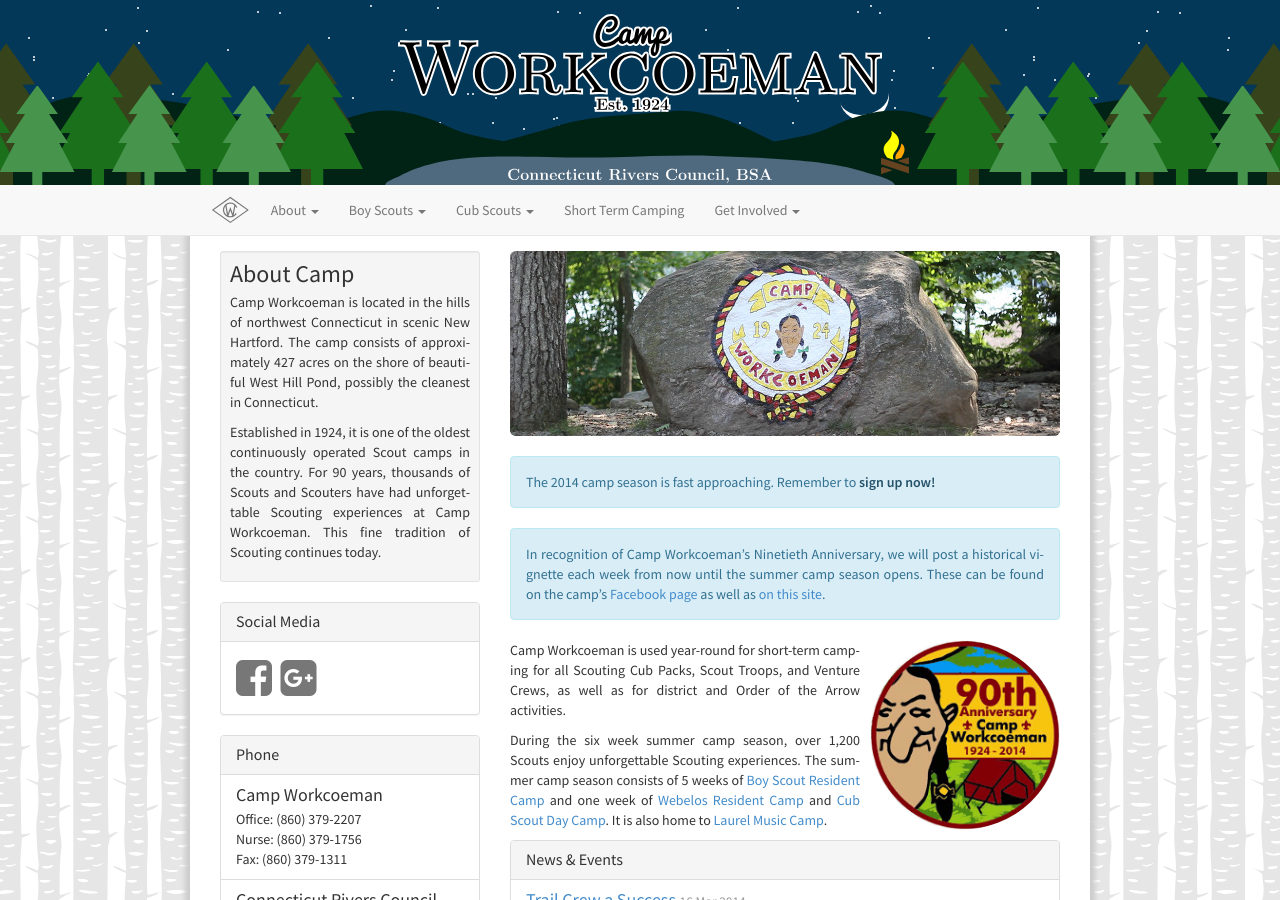
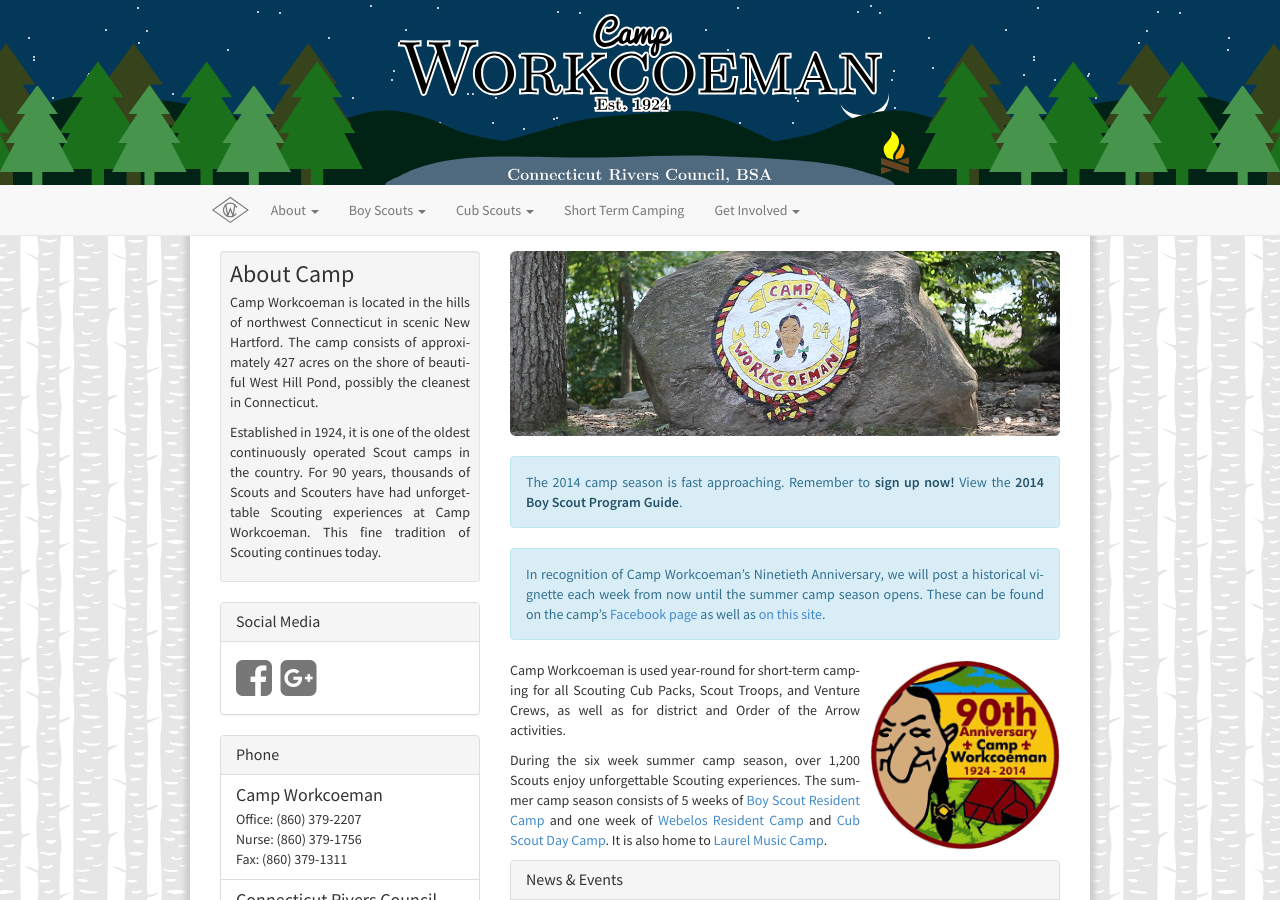
Before and after one commit to campworkcoeman/campworkcoeman.org, a Jekyll site: the page built from index.html, in a window 1280 px wide and 900 px high. Built offline with Jekyll 4.4.1, drawn with Linux system fonts in a browser that asks for light colours; nearby versions of some CDN libraries; Markdown is read by kramdown in place of the engine named in the settings.

Commit message:
Added program guide link to home page.

```diff
--- a/index.html
+++ b/index.html
@@ -29,7 +29,7 @@
       </div>
     </div>
     <br/>
-    <div class="alert alert-info">The 2014 camp season is fast approaching. Remember to <a href="http://www.ctrivers.org/camping/" class="alert-link">sign up now!</a></div>
+    <div class="alert alert-info">The 2014 camp season is fast approaching. Remember to <a href="http://www.ctrivers.org/camping/" class="alert-link">sign up now!</a> View the <a href="{{ site.url }}/pdf/2014/14_program_guide.pdf" class="alert-link">2014 Boy Scout Program Guide</a>.</div>
     <div class="alert alert-info">In recognition of Camp Workcoeman&rsquo;s Ninetieth Anniversary, we will post a historical vignette each week from now until the summer camp season opens. These can be found on the camp&rsquo;s <a href="https://www.facebook.com/CampWorkcoeman">Facebook page</a> as well as <a href="{{ site.url }}/about/history/vignettes/">on this site</a>.</div>
     <img src="files/2014_CampPatch.png" alt="2014 Camp Patch" class="pull-right img-circle" style="max-width: 200px; width: 50%; padding-left: 10px;">
     <p>Camp Workcoeman is used year-round for short-term camping for all Scouting Cub Packs, Scout Troops, and Venture Crews, as well as for district and Order of the Arrow activities.</p>
```
